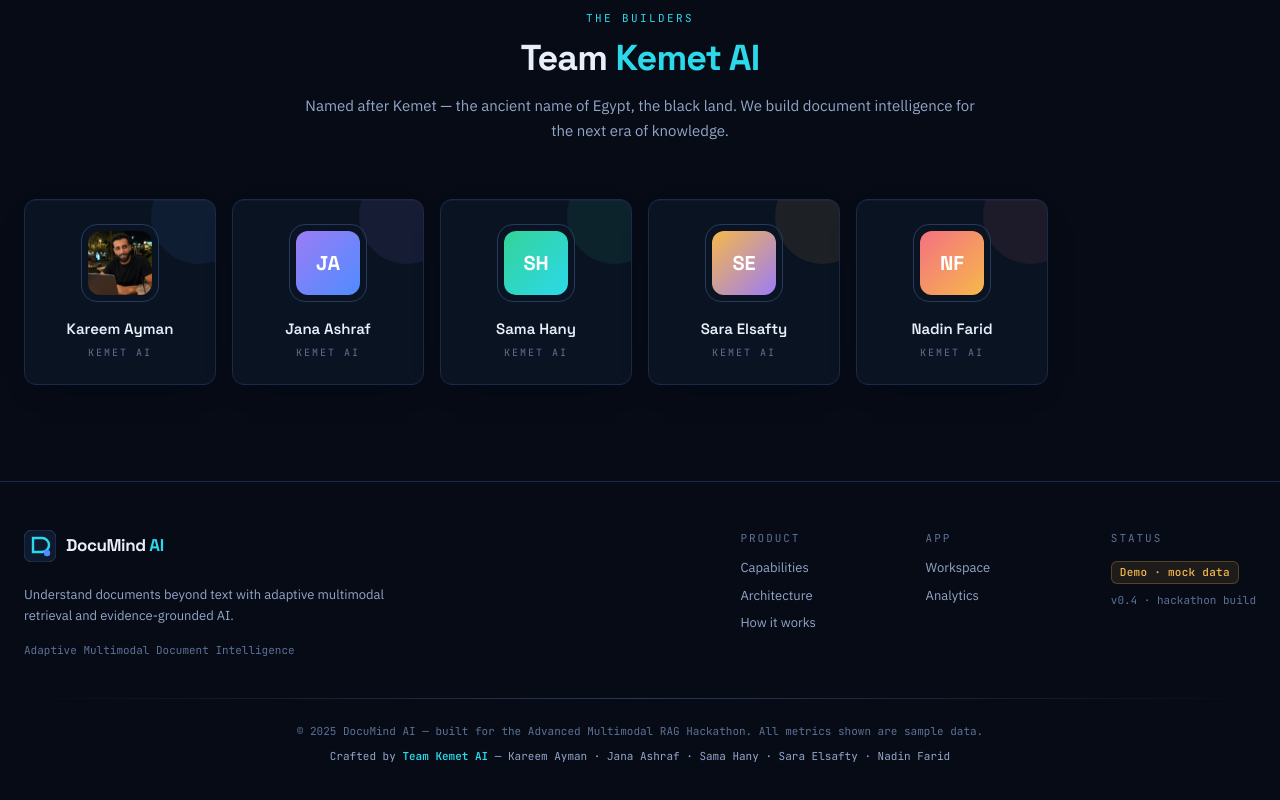
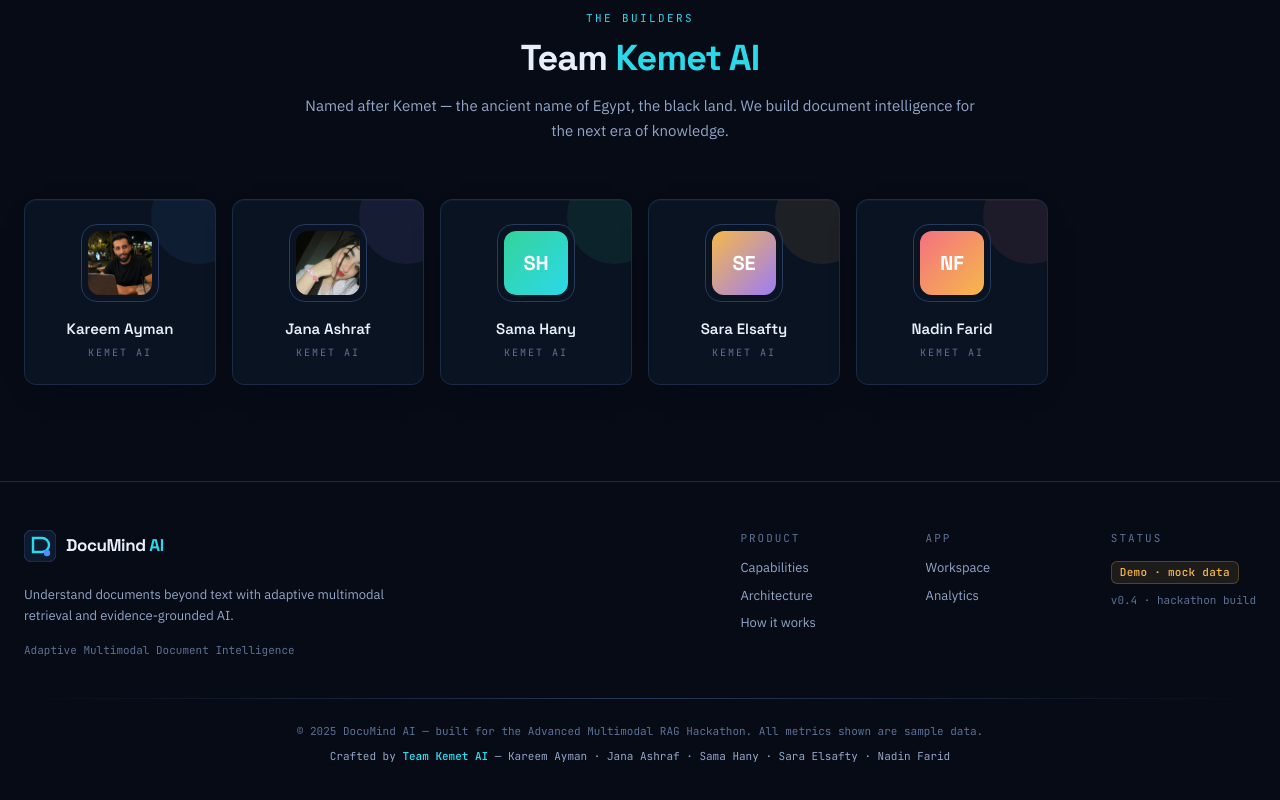
Before and after one commit to Kareem-Ayman-salama/adaptive-rag-platform, a React (Vite) app in the folder frontend/: page /#/ in a window 1280 px wide. Shown: the part 6649-7449 px from the top of the page. Built offline with nearby package versions, Linux system fonts and the light colour scheme; no server answers.

Commit message:
Add Jana team photo

```diff
--- a/frontend/src/pages/LandingPage.tsx
+++ b/frontend/src/pages/LandingPage.tsx
@@ -656,7 +656,7 @@ function ExamSection() {
 function TeamSection() {
   const members = [
     { name: "Kareem Ayman", initials: "KA", from: "var(--acc2)", to: "var(--acc)", photo: "/team/kareem-ayman.png" },
-    { name: "Jana Ashraf", initials: "JA", from: "var(--vio)", to: "var(--acc2)" },
+    { name: "Jana Ashraf", initials: "JA", from: "var(--vio)", to: "var(--acc2)", photo: "/team/jana-ashraf.png" },
     { name: "Sama Hany", initials: "SH", from: "var(--ok)", to: "var(--acc)" },
     { name: "Sara Elsafty", initials: "SE", from: "var(--warn)", to: "var(--vio)" },
     { name: "Nadin Farid", initials: "NF", from: "var(--bad)", to: "var(--warn)" },
```
Also changed, not shown: frontend/public/team/jana-ashraf.png (added).
